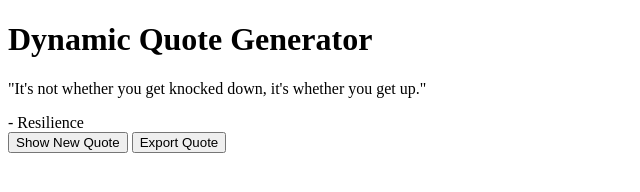
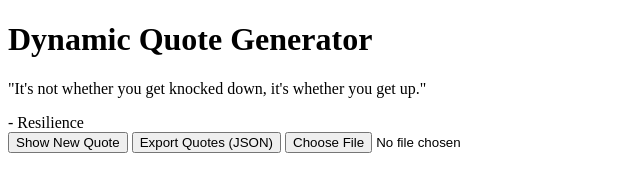
Before and after one commit to angel-xiii/alx_fe_javascript, a plain HTML site: page dom-manipulation/index.html in a window 1280 px wide. Shown: the whole page, without its empty margins (0-640 px from the left). Drawn offline with Linux system fonts and the light colour scheme.

Commit message:
edit html

```diff
--- a/dom-manipulation/index.html
+++ b/dom-manipulation/index.html
@@ -10,7 +10,9 @@
     <div id="quoteContainer"></div>
     <button id="newQuoteButton">Show New Quote</button>
 
-    <button>Export Quote</button>
+   <button onclick="exportQuotes()">Export Quotes (JSON)</button>
+  <input type="file" id="importFile" accept=".json" onchange="importQuotes(event)" />
+
     <script src="script.js"></script>
   </body>
   </html>
```
